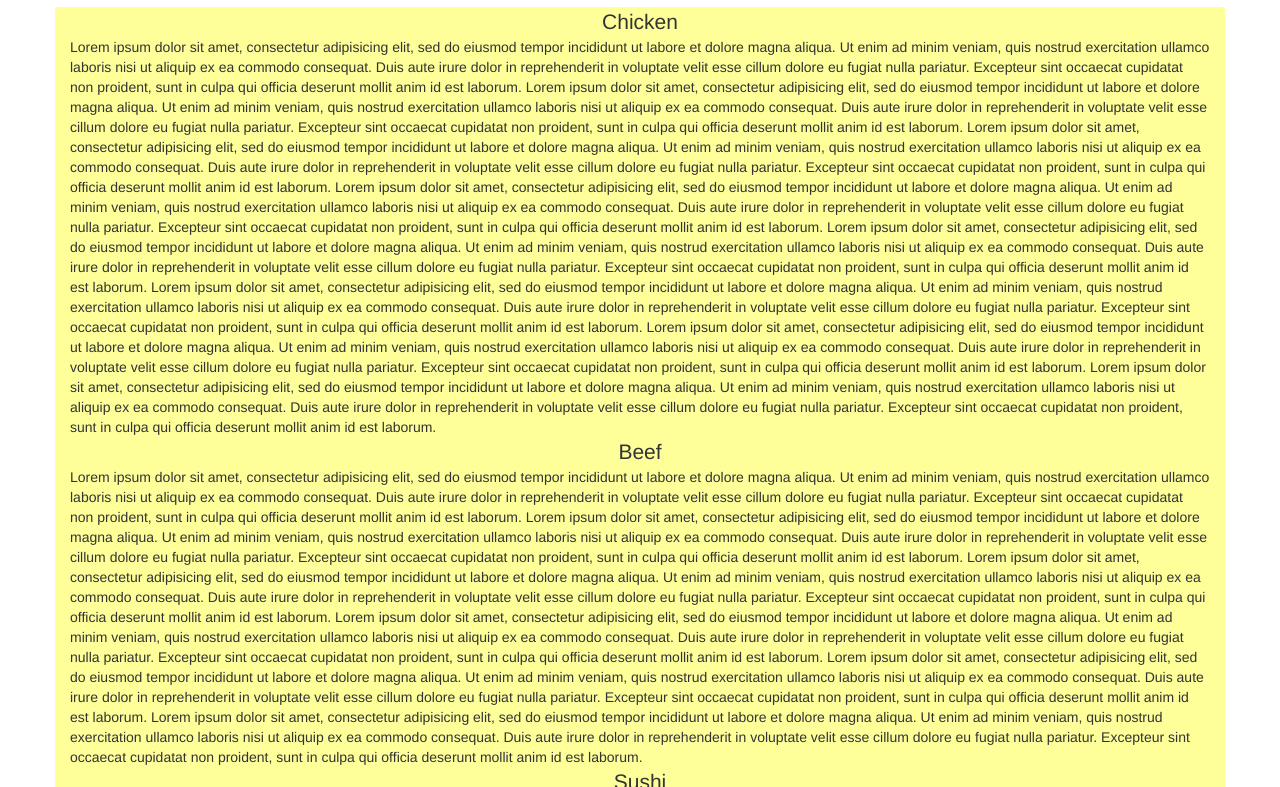
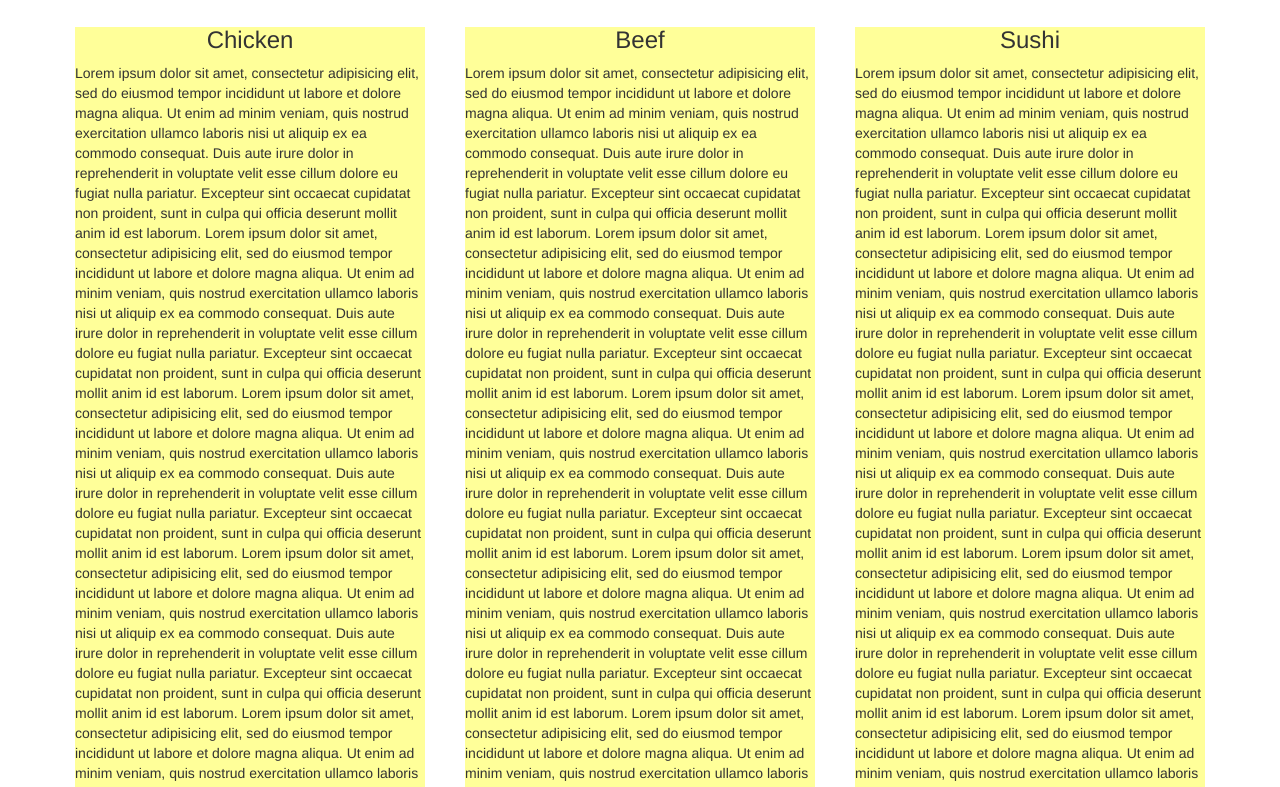
Before and after one commit to gammar07/coursera-webdev, a plain HTML site: page module3-solution/index.html in a window 1280 px wide. Shown: the part 165-952 px from the top of the page. Drawn offline with Linux system fonts and the light colour scheme.

Commit message:
Implementing optional part

```diff
--- a/module3-solution/css/styles.css
+++ b/module3-solution/css/styles.css
@@ -27,13 +27,15 @@
 /** END OF HEADER **/
 
 /* MAIN CONTENT */
-#home-content {
-	background-color: #ffff99;
-}
 .main-content-heading {
 	font-size: 1.5em;
 	text-align: center;
 }
+section > .mg-column {
+	margin: 5px;
+	background-color: #ffff99;
+}
+
 
 /* END OF MAIN CONTENT */
 
--- a/module3-solution/index.html
+++ b/module3-solution/index.html
@@ -29,13 +29,13 @@
       <div id="collapsable-nav" class="collapse navbar-collapse">
           <ul id="nav-list" class="nav navbar-nav navbar-right visible-xs">
             <li>
-              <a href="#"><span>Chicken</span></a>
+              <a href="#Chicken"><span>Chicken</span></a>
             </li>
             <li>
-              <a href="#">Beef</a>
+              <a href="#Beef">Beef</a>
             </li>
             <li>
-              <a href="#">Sushi</a>
+              <a href="#Sushi">Sushi</a>
             </li>
           </ul><!-- #nav-list -->
         </div><!-- .collapse .navbar-collapse -->
@@ -51,8 +51,9 @@
   <div id="main-content" class="container">
     <!-- main content -->
     <div id="home-content" class="row">
-      <div class="col-md-12 col-sm-12 col-xs-12">
-         <div class="main-content-heading">Chicken</div>
+      <section class="col-md-4 col-sm-6 col-xs-12">
+      <div class=mg-column>
+         <div id="Chicken" class="main-content-heading"><h3>Chicken</h3></div>
          <div>
            Lorem ipsum dolor sit amet, consectetur adipisicing elit, sed do eiusmod
            tempor incididunt ut labore et dolore magna aliqua. Ut enim ad minim veniam,
@@ -103,9 +104,12 @@
            cillum dolore eu fugiat nulla pariatur. Excepteur sint occaecat cupidatat non
            proident, sunt in culpa qui officia deserunt mollit anim id est laborum.
          </div>
+         <a href="#home-tiles"><div>Back to the top</div></a>
       </div>
-      <div class="col-md-12 col-sm-12 col-xs-12">
-         <div class="main-content-heading">Beef</div>
+      </section>
+      <section class="col-md-4 col-sm-6 col-xs-12">
+        <div class=mg-column>
+         <div id="Beef" class="main-content-heading"><h3>Beef</h3></div>
          <div>
            Lorem ipsum dolor sit amet, consectetur adipisicing elit, sed do eiusmod
            tempor incididunt ut labore et dolore magna aliqua. Ut enim ad minim veniam,
@@ -144,9 +148,12 @@
            cillum dolore eu fugiat nulla pariatur. Excepteur sint occaecat cupidatat non
            proident, sunt in culpa qui officia deserunt mollit anim id est laborum.
          </div>
-      </div>
-      <div class="col-md-12 col-sm-12 col-xs-12">
-         <div class="main-content-heading">Sushi</div>
+         <a href="#home-tiles"><div>Back to the top</div></a>
+        </div>
+      </section>
+      <section class="col-md-4 col-sm-12 col-xs-12">
+       <div class=mg-column>
+         <div id="Sushi" class="main-content-heading"><h3>Sushi</h3></div>
          <div>
            Lorem ipsum dolor sit amet, consectetur adipisicing elit, sed do eiusmod
            tempor incididunt ut labore et dolore magna aliqua. Ut enim ad minim veniam,
@@ -197,7 +204,9 @@
            cillum dolore eu fugiat nulla pariatur. Excepteur sint occaecat cupidatat non
            proident, sunt in culpa qui officia deserunt mollit anim id est laborum.
          </div>
-      </div>
+         <a href="#home-tiles"><div>Back to the top</div></a>
+        </div>
+      </section>
     </div>  <!-- end of main content row class -->
   </div> <!-- end of main content container -->
 
```
